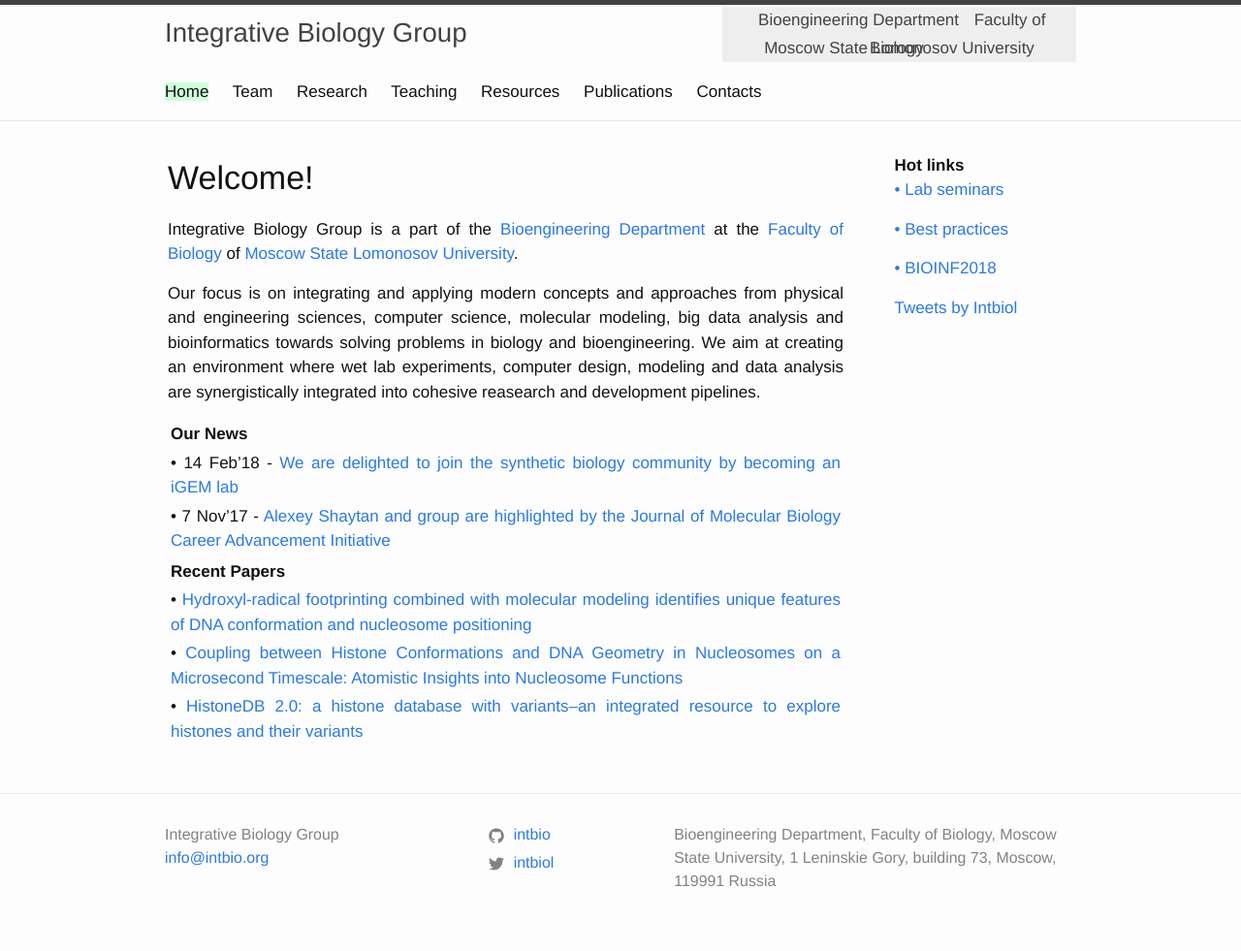
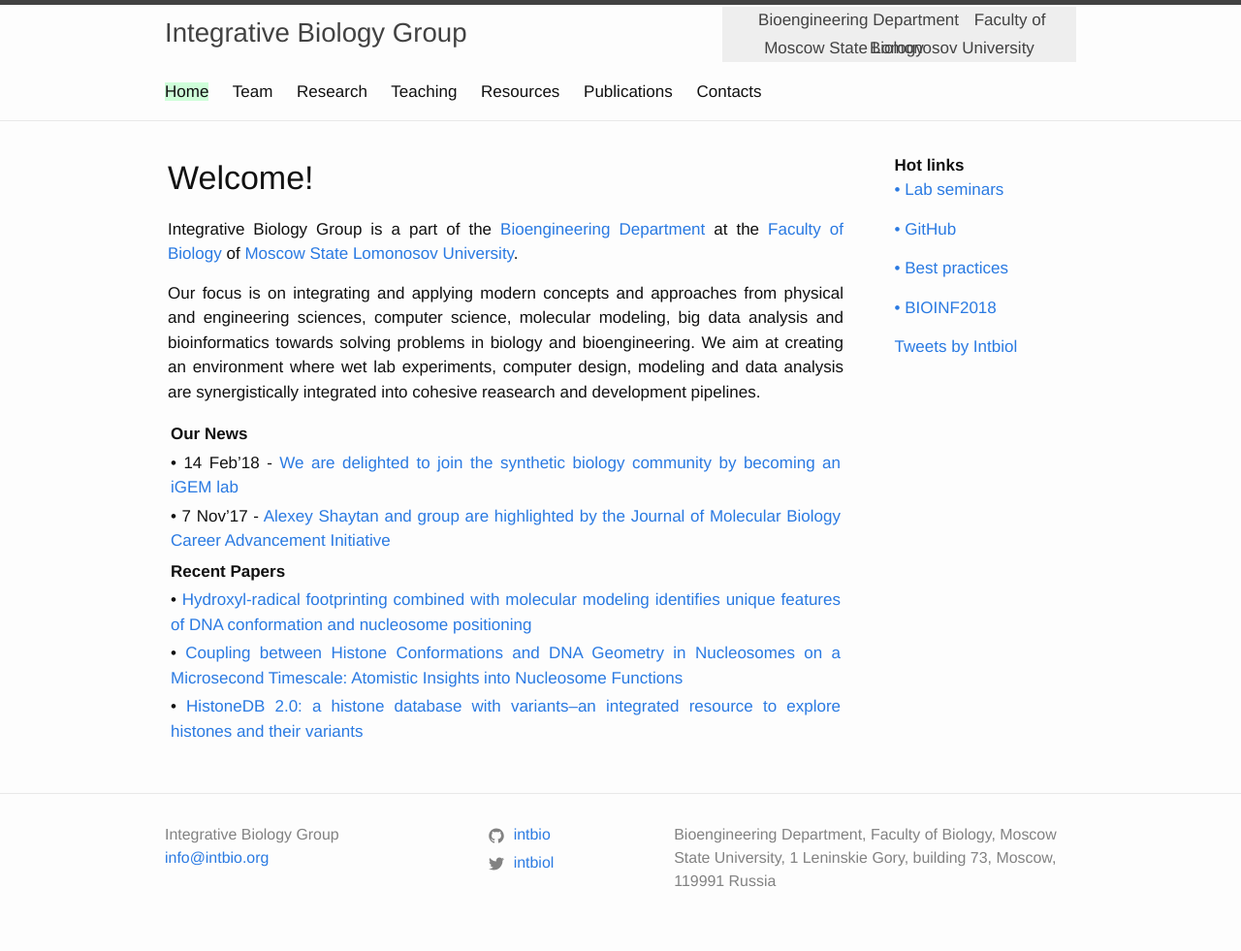
Before and after one commit to v-adlerberg/intbio.github.io, a Jekyll site: the page built from index.md, in a window 1280 px wide. Shown: the whole page at 97% size. Built offline with Jekyll 4.4.1, drawn with Linux system fonts in a browser that asks for light colours; comment, search, counter and statistics services are not loaded.

Commit message:
Update home.html

```diff
--- a/_layouts/home.html
+++ b/_layouts/home.html
@@ -22,8 +22,9 @@
      <td valign="top"><b>Hot links</b>
        <ul class="post-list-hl" >
          <li><a href="CBsem">• Lab seminars</a></li>
+         <li><a href="https://github.com/inbiol">• GitHub</a></li>
          <li><a href="https://github.com/intbio/best_practices">• Best practices</a></li>
-         <li><a href="https://intbio.org/bioinf2018">• BIOINF2018</a></li>
+         <li><a href="http://intbio.org/bioinf2018">• BIOINF2018</a></li>
 
 
        </ul>
```
